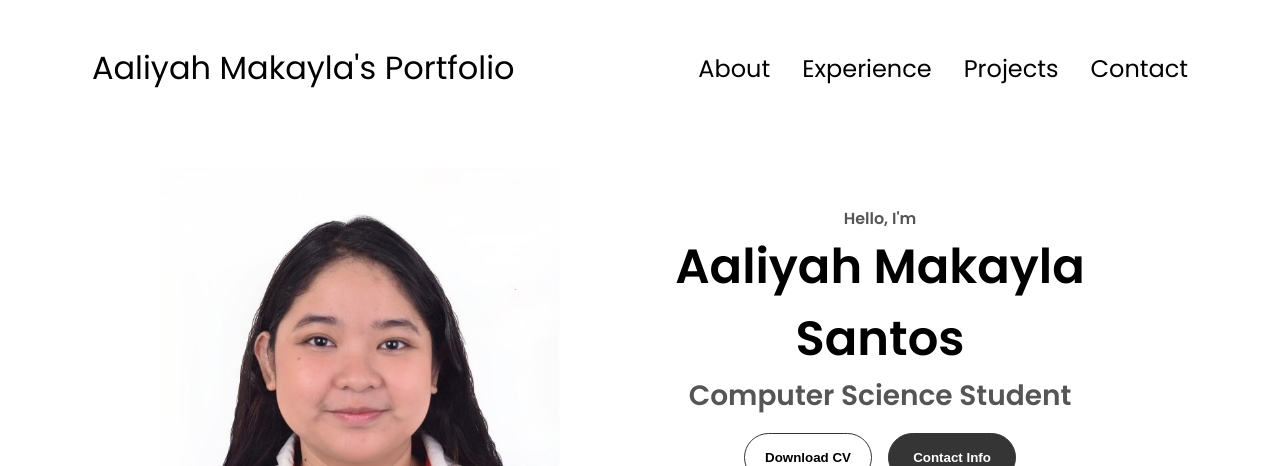
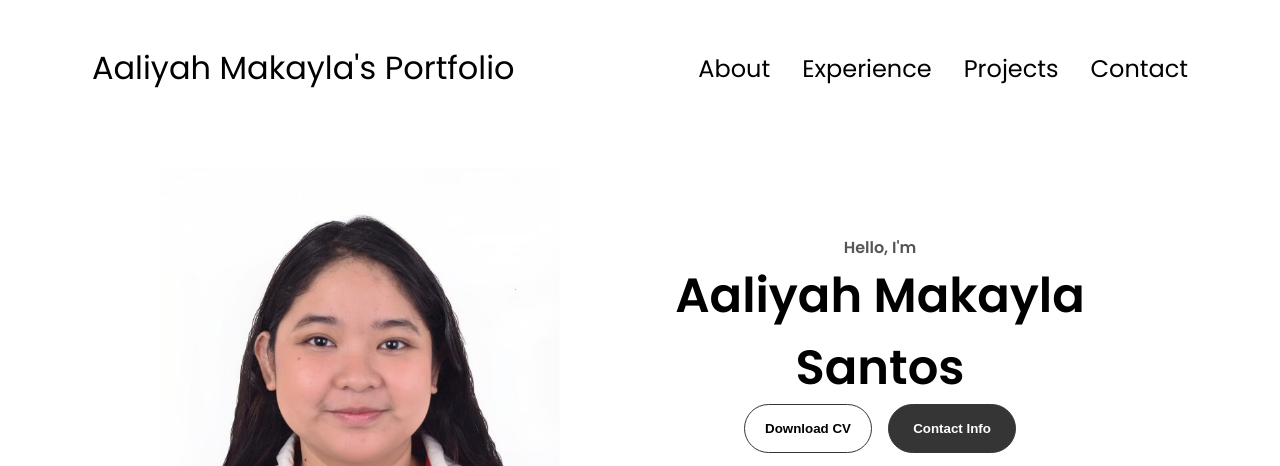
Before and after one commit to TomieSan/Aali_Portfolio, a plain HTML site: page index.html in a window 1280 px wide. Shown: the top 466 px of the page. Drawn offline with Linux system fonts and the light colour scheme; a script that the page names is missing.

Commit message:
Update index.html

```diff
--- a/index.html
+++ b/index.html
@@ -43,7 +43,6 @@
       <div class="section__text">
         <p class="section__text__p1">Hello, I'm</p>
         <h1 class="title">Aaliyah Makayla Santos</h1>
-        <p class="section__text__p2">Computer Science Student</p>
         <div class="btn-container">
           <button
             class="btn btn-color-2"
```
